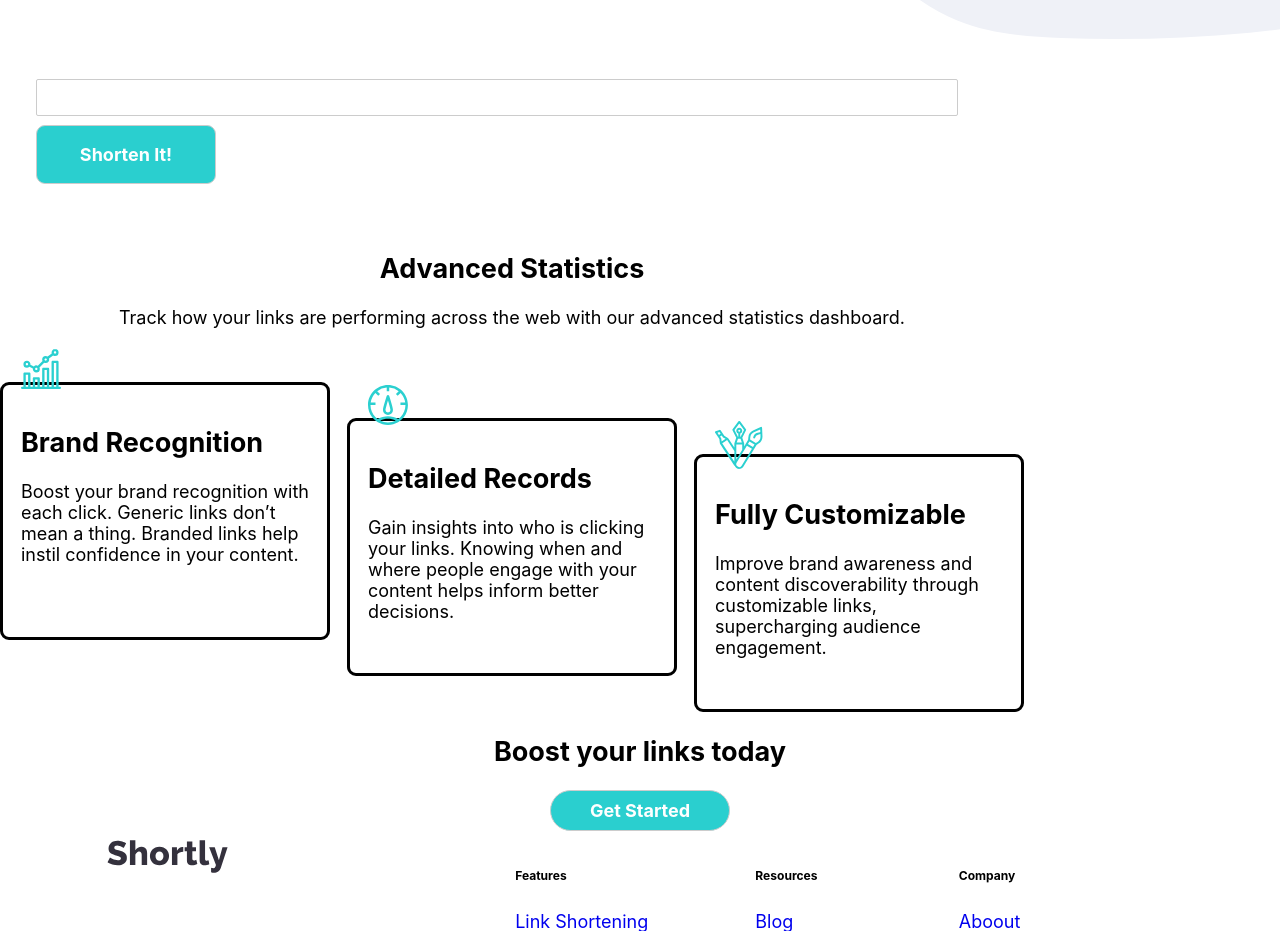
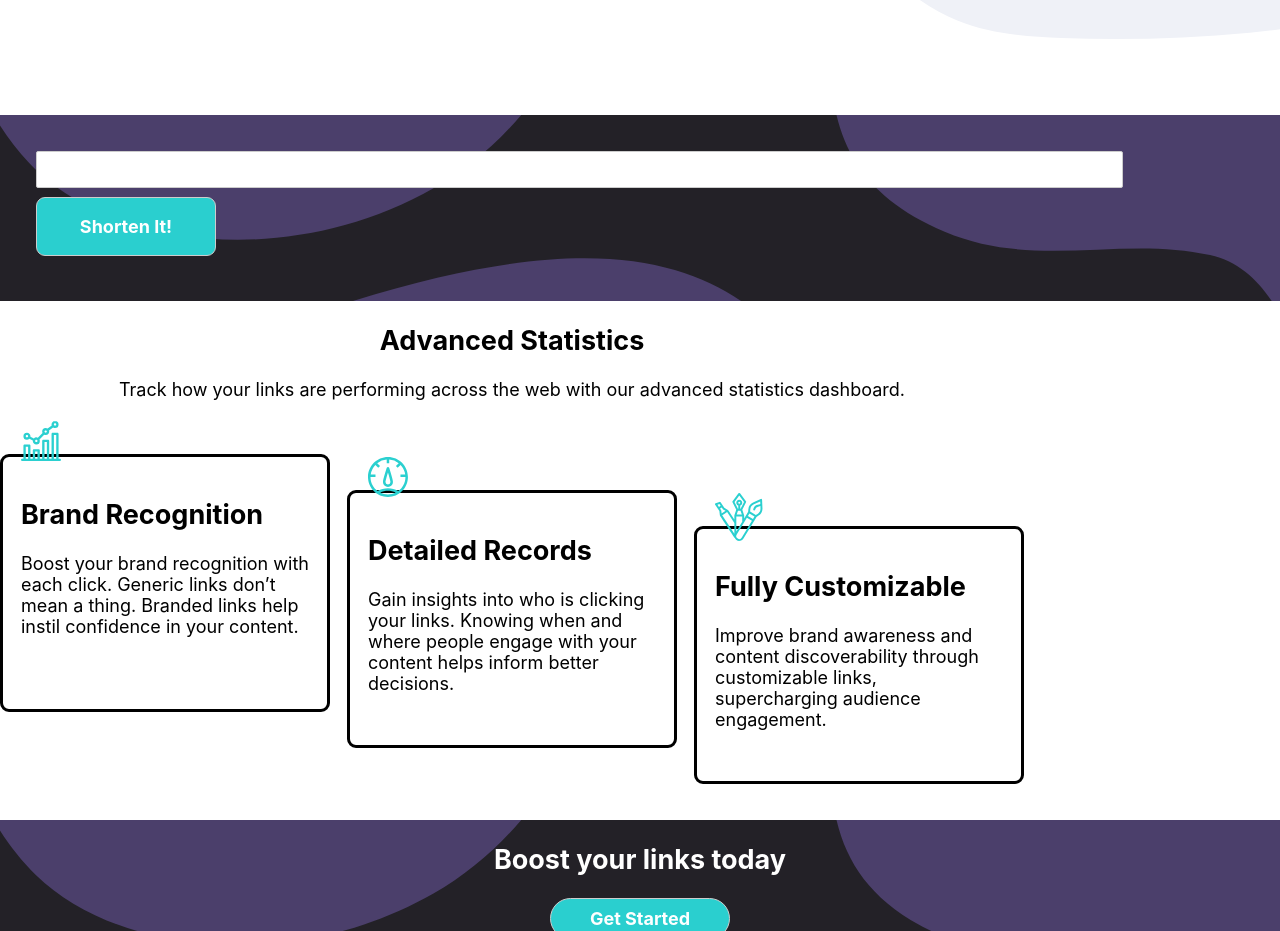
Before and after one commit to roc2246/urlShortening_frontEndMentor, a Svelte app: page / in a window 1280 px wide. Shown: the part 601-1532 px from the top of the page. Built offline with nearby package versions, Linux system fonts and the light colour scheme.

Commit message:
Made first rond at finishing UI

```diff
--- a/src/sections/CTA.svelte
+++ b/src/sections/CTA.svelte
@@ -8,7 +8,14 @@
 </section>
 
 <style lang="scss">
+      @import "../scss/global";
+h2{
+    color: white;
+}
     .CTA{
+        margin-top: 2rem;
+        background-image: url("/images/bg-boost-desktop.svg");
+    background-color: $very-dark-violet;
         display: flex;
         flex-direction: column;
         align-items: center;
--- a/src/sections/Footer.svelte
+++ b/src/sections/Footer.svelte
@@ -30,7 +30,10 @@
 </footer>
 
 <style lang="scss">
+  @import '../scss/global.scss';
   .footer {
+    padding-top: 2rem;
+    background-color: $very-dark-violet;
     display: flex;
     flex-direction: row;
     justify-content: space-evenly;
@@ -40,6 +43,9 @@
     &__links {
       display: flex;
       flex-direction: column;
+      & > *{
+        color: white;
+      }
     }
     .social-media{
         display: flex;
--- a/src/sections/Form.svelte
+++ b/src/sections/Form.svelte
@@ -5,22 +5,22 @@
   let shortURLs = [];
 
   const shortener = (url) => {
-    const randomnNo = Math.round(Math.random()*1000)
+    const randomnNo = Math.round(Math.random() * 1000);
 
     const domainRegex = /(?<=www\.)(.*?)(?=\.[a-z])/;
     const pathRegex = /(?<=\.*\/).*$/;
     let newURL = url.replace(domainRegex, "reLink");
-    newURL = newURL.replace(pathRegex, randomnNo.toString())
+    newURL = newURL.replace(pathRegex, randomnNo.toString());
     newURL = JSON.stringify(newURL);
     newURL = newURL.replace('"', "");
     newURL = newURL.replace('"', "");
 
-    console.log(newURL)
+    console.log(newURL);
 
-    const urlObject ={
-        before: url,
-        after: newURL
-    }
+    const urlObject = {
+      before: url,
+      after: newURL,
+    };
 
     shortURLs = [...shortURLs, urlObject];
   };
@@ -34,29 +34,34 @@
     } else {
       console.log("NO");
     }
-    document.getElementsByClassName("url--before")[0].value="";
+    document.getElementsByClassName("url--before")[0].value = "";
   };
 </script>
 
 <form class="shortener" on:submit|preventDefault>
   <input type="text" name="" id="" class="url--before" />
-  <Button className="btn btn--shorten" on:click={() => isURL()}>Shorten It!</Button>
+  <Button className="btn btn--shorten" on:click={() => isURL()}
+    >Shorten It!</Button
+  >
 </form>
 
 {#each shortURLs as url, i}
-<URL before={url.before} after={url.after} btnID={i}/>
+  <URL before={url.before} after={url.after} btnID={i} />
 {/each}
 
 <style lang="scss">
-  .shortener{
-    width: 80%;
+  @import "../scss/global";
+  .shortener {
+    background-image: url("/images/bg-boost-desktop.svg");
+    background-color: $very-dark-violet;
+    margin-top: 4rem;
     padding: 2rem;
     display: flex;
     flex-direction: row;
     flex-wrap: wrap;
     justify-content: space-between;
   }
-  .url--before{
+  .url--before {
     width: 90%;
   }
 </style>
```
